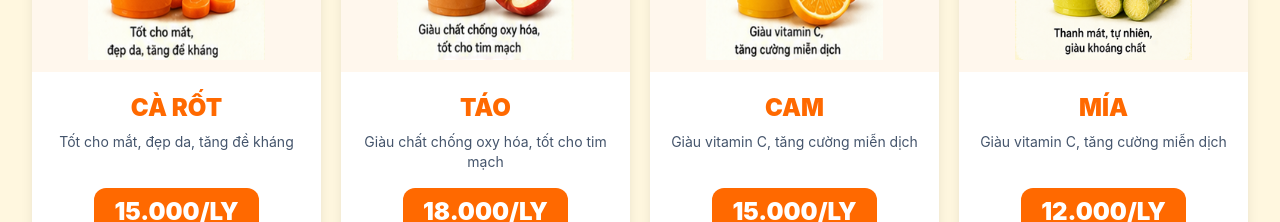
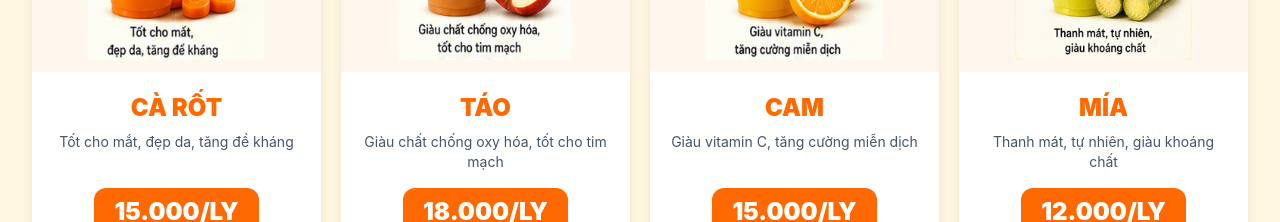
Before and after one commit to xuanthe01656/juiceorder, a React (Vite) app: page / in a window 1280 px wide. Shown: the part 1680-1902 px from the top of the page. Built offline with nearby package versions, Linux system fonts and the light colour scheme.

Commit message:
Update desc of 'Mía'

```diff
--- a/src/App.jsx
+++ b/src/App.jsx
@@ -89,7 +89,7 @@ const products = [
     id: "mia",
     name: "Mía",
     price: 12000,
-    desc: "Giàu vitamin C, tăng cường miễn dịch",
+    desc: "Thanh mát, tự nhiên, giàu khoáng chất",
     image: miaImg,
   },
 ];
```
